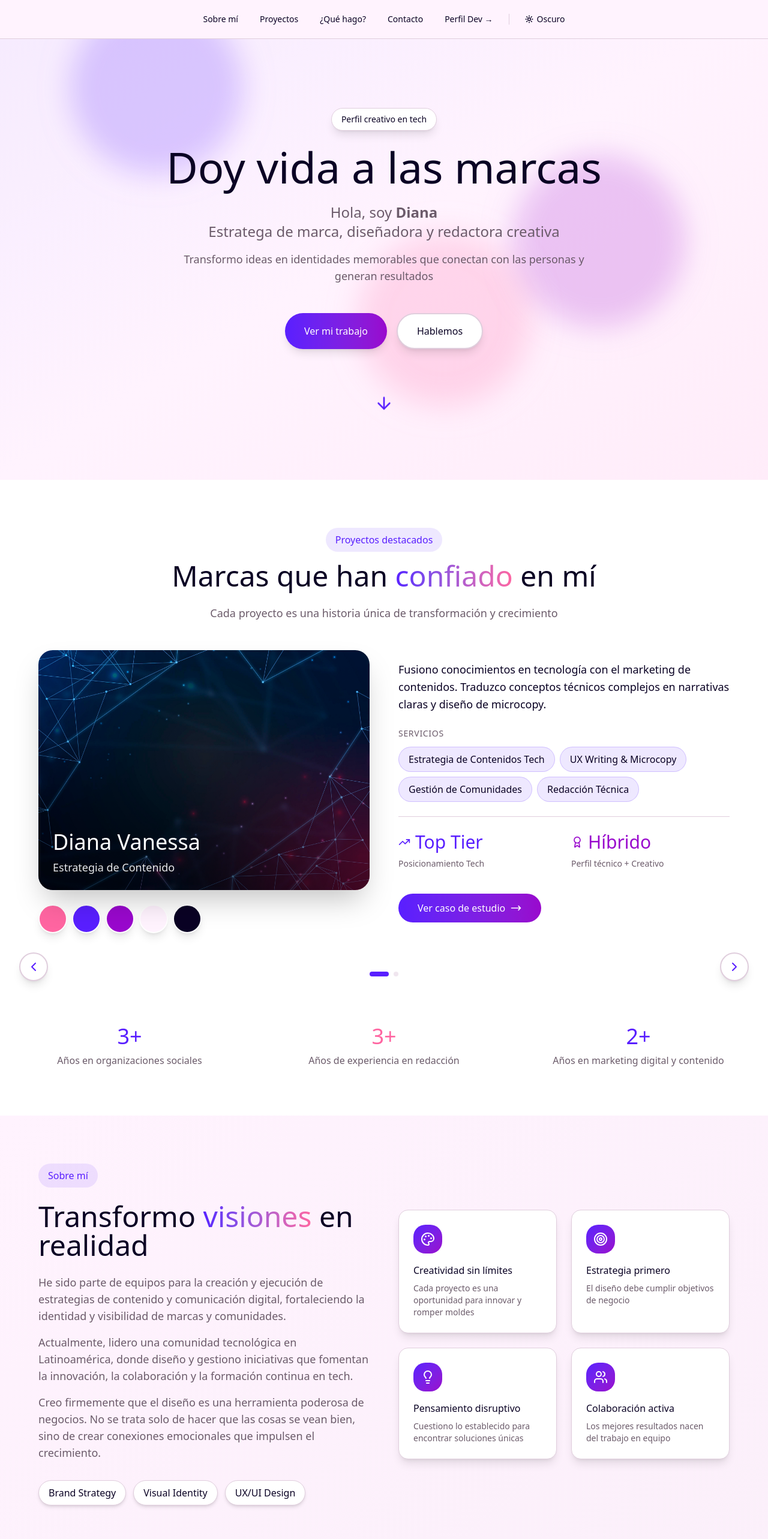
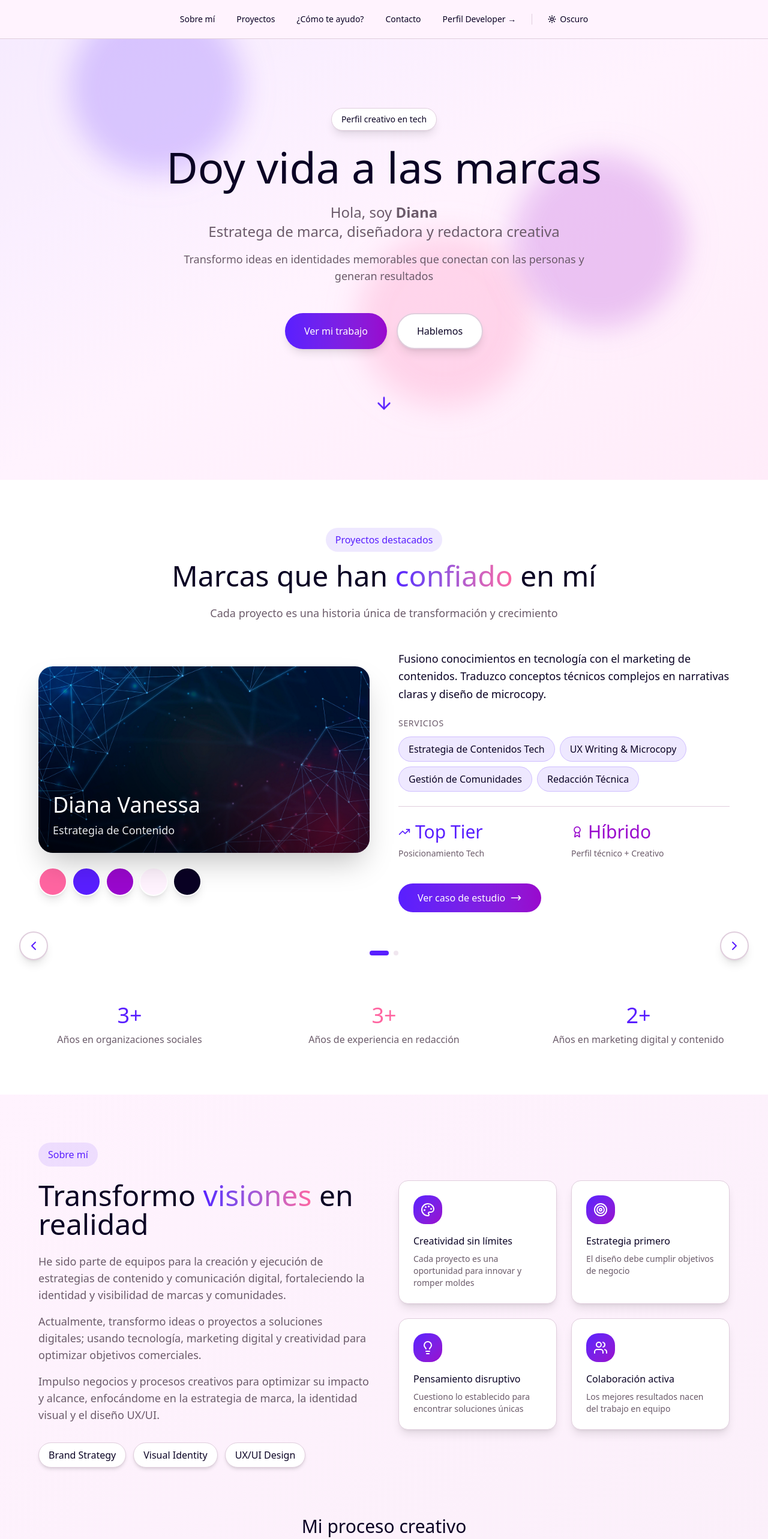
Before and after one commit to dinessa-ga/diana-vanessa-1, a React (Vite) app: page / in a window 1280 px wide. Shown: the top 2566 px of the page at 60% size. Built offline with nearby package versions, Linux system fonts and the light colour scheme.

Commit message:
feat: update text and labels in CreativeLayout, About, BrandCard, and AboutDev components for clarity and consistency

```diff
--- a/src/components/layouts/CreativeLayout.tsx
+++ b/src/components/layouts/CreativeLayout.tsx
@@ -9,9 +9,9 @@ export function CreativeLayout({ children }: CreativeLayoutProps) {
   const menuItems = [
     { label: 'Sobre mí', href: '#about' },
     { label: 'Proyectos', href: '#projects-creative' },
-     { label: '¿Qué hago?', href: '#skills' },
+     { label: '¿Cómo te ayudo?', href: '#skills' },
     { label: 'Contacto', href: '#contact' },
-    { label: 'Perfil Dev →', href: '/dev' },
+    { label: 'Perfil Developer →', href: '/dev' },
   ];
 
   return (
--- a/src/components/sections/creative/About.tsx
+++ b/src/components/sections/creative/About.tsx
@@ -48,13 +48,13 @@ export function About() {
                 comunicación digital, fortaleciendo la identidad y visibilidad de marcas y comunidades.
               </p>
               <p>
-                Actualmente, lidero una comunidad tecnológica en Latinoamérica, donde diseño y gestiono
-                iniciativas que fomentan la innovación, la colaboración y la formación continua en tech.
+                Actualmente, transformo ideas o proyectos a soluciones digitales;
+                usando tecnología, marketing digital y creatividad para optimizar objetivos comerciales.
               </p>
               <p>
-                Creo firmemente que el diseño es una herramienta poderosa de negocios. No se trata
-                solo de hacer que las cosas se vean bien, sino de crear conexiones emocionales
-                que impulsen el crecimiento.
+                Impulso negocios y procesos creativos para optimizar su impacto y alcance,
+                enfocándome en la estrategia de marca, la identidad visual y el diseño UX/UI.
+
               </p>
             </div>
 
--- a/src/components/sections/creative/BrandCard.tsx
+++ b/src/components/sections/creative/BrandCard.tsx
@@ -20,14 +20,15 @@ export function BrandCard({ project }: BrandCardProps) {
         <motion.div
           initial={{ opacity: 0, x: -30 }}
           whileInView={{ opacity: 1, x: 0 }}
-          // transition={{ duration: 6.0 }} // Omitir duración de la transición
+          // transition={{ duration: 6.0 }} // Don't times transitions
           className="relative group"
         >
           <div className="relative overflow-hidden rounded-3xl shadow-2xl">
             <ImageWithFallback
               src={project.image}
               alt={project.brandName}
-              className="w-full h-[400px] md:h-[400px] object-cover transition-transform duration-700 group-hover:scale-110"
+              // Here  h-[100px] is for mobile and h-[400px] for desktop, you can adjust as needed
+              className="w-full h-[100px] md:h-[400px] object-cover transition-transform duration-700 group-hover:scale-110"
             />
             <div className="absolute inset-0 bg-gradient-to-t from-black/60 via-black/20 to-transparent" />
 
--- a/src/components/sections/dev/AboutDev.tsx
+++ b/src/components/sections/dev/AboutDev.tsx
@@ -74,7 +74,7 @@ export default function AboutDev() {
                         transition={{ duration: 0.6 }}
                         className="space-y-4 text-lg text-muted-foreground"
                     >
-                         <h2 className="mb-6 text-4xl md:text-5xl text-foreground ext-4xl md:text-5xl font-bold bg-gradient-to-r from-primary to-primary/60 bg-clip-text text-transparent">
+                        <h2 className="mb-6 text-4xl md:text-5xl text-foreground ext-4xl md:text-5xl font-bold bg-gradient-to-r from-primary to-primary/60 bg-clip-text text-transparent">
                             Sobre mí
                         </h2>
                         <p>
@@ -84,12 +84,12 @@ export default function AboutDev() {
 
                         </p>
                         <p>
-                            Actualmente, lidero una comunidad tecnológica en Latinoamérica, donde diseño y gestiono
-                            iniciativas que fomentan la innovación, la colaboración y la formación continua en tech.
+                            Actualmente, genero espacios de aprendizaje colaborativo y busco generar
+                            iniciativas que fomentan la innovación, la colaboración y la formación continua en tecnología.
                         </p>
                         <p>
                             Más que código: transformo ideas en soluciones útiles, escalables y sostenibles.
-                             Mi objetivo es aportar valor a través
+                            Mi objetivo es aportar valor a través
                             de proyectos que integren diseño, accesibilidad y visión estratégica.
                         </p>
                     </motion.div>
--- a/src/data/projects.ts
+++ b/src/data/projects.ts
@@ -77,7 +77,7 @@ export const brandProjects: BrandProject[] = [
       label2: 'Perfil técnico + Creativo'
     },
     caseStudy: {
-      clientOverview: 'Ingeniera en Sistemas con conocimientos en UX Writing y Marketing digital. Fundadora de Somos Dev una comunidad tech',
+      clientOverview: 'Ingeniera en Sistemas con experiencia en marketing digital, conocimientos en UX Writing y creación de contenido.',
       challenge: 'El sector tecnológico carece de comunicadores que entiendan el código, herramientas digitales y procesos en tecnología. El reto es posicionar una marca que demuestre capacidad técnica y sensibilidad creativa desde las palabras y el diseño.',
       purpose: 'Humanizar la tecnología mediante palabras precisas y estrategias basadas en datos, ayudando a empresas a conectar auténticamente con sus usuarios y potenciales clientes.',
       buyerPersona: {
@@ -101,7 +101,7 @@ export const brandProjects: BrandProject[] = [
         pillars: [
           'Tech & Code (Frontend, Python, IA)',
           'UX Writing (La voz del producto)',
-          'Community Building (Somos Dev)',
+          'Community Building',
           'Productividad Ágil (Notion, Jira)'
         ]
       },
@@ -136,7 +136,7 @@ export const brandProjects: BrandProject[] = [
       copyExamples: [
         {
           type: 'Bio de LinkedIn',
-          text: 'He formado parte de equipos dedicados a la creación y ejecución de estrategias de contenido y comunicación digital, fortaleciendo la identidad y visibilidad de marcas y comunidades. Actualmente lidero Somos Dev, una comunidad tecnológica en Latinoamérica, donde diseño y gestiono iniciativas que promueven la innovación, la colaboración y la formación continua en tech.'
+          text: 'He formado parte de equipos dedicados a la creación y ejecución de estrategias de contenido y comunicación digital, fortaleciendo la identidad y visibilidad de marcas y comunidades.'
         },
 
         {
@@ -145,7 +145,6 @@ export const brandProjects: BrandProject[] = [
         }
       ],
       results: [
-        'Fundadora y líder de contenido de la comunidad Somos Dev',
         'Desarrollo de MVPs  en Hackathons (Experian, Bluetab)',
         'Estrategias de contenido en organizaciones sociales y de tecnología',
         'Optimización de procesos mediante herramientas No-Code',
```
